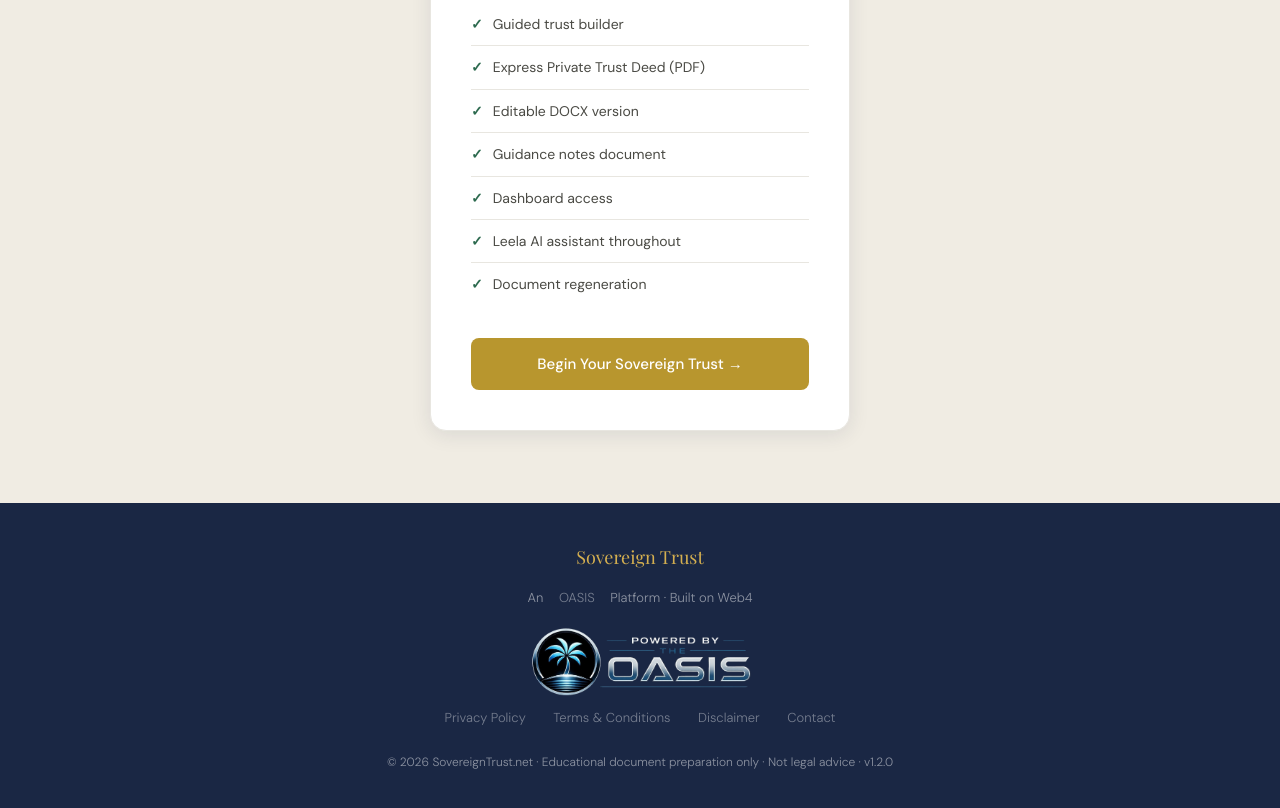
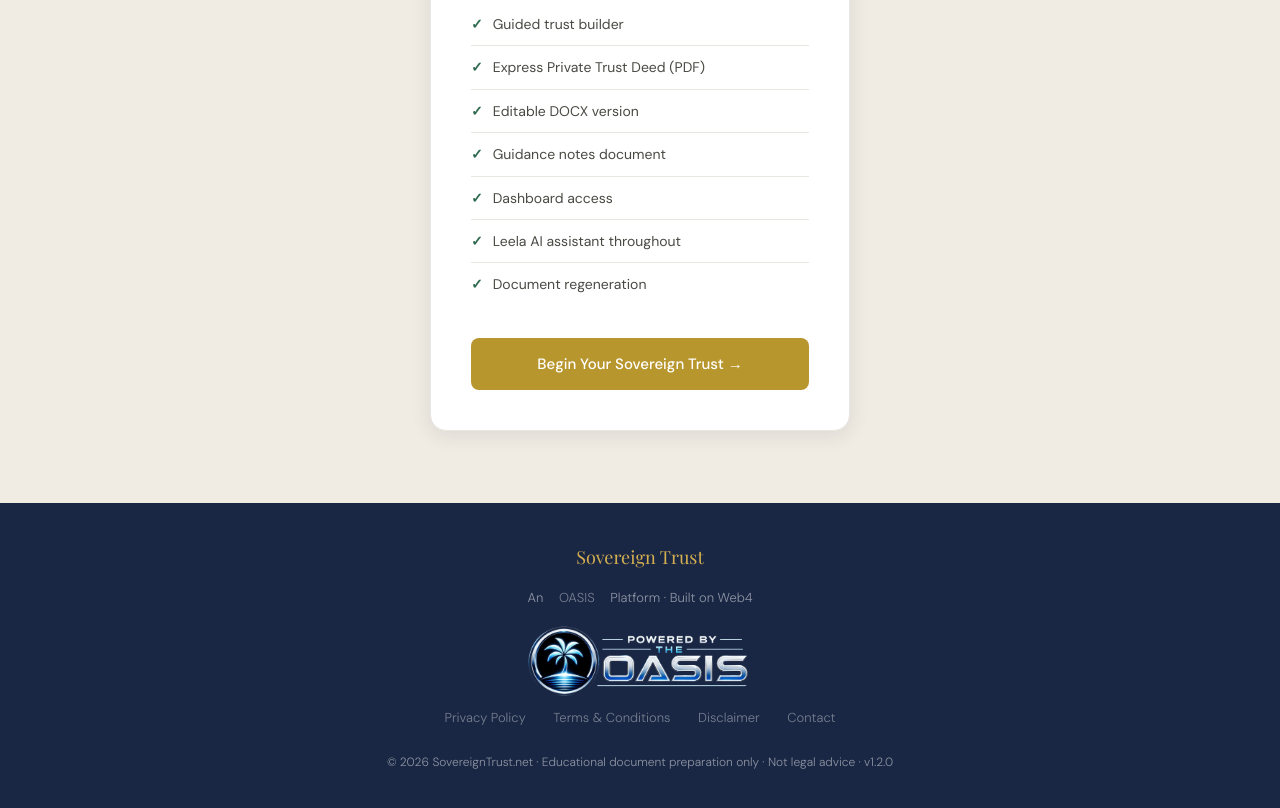
Before and after one commit to NextGenSoftwareUK/trust, a website: page index.html in a window 1280 px wide. Shown: the part 3971-4779 px from the top of the page. Drawn offline with nearby package versions, Linux system fonts and the light colour scheme; a web font is replaced by a local one.

Commit message:
new dark logo

```diff
--- a/index.html
+++ b/index.html
@@ -208,7 +208,7 @@
   <div class="footer-logo">Sovereign Trust</div>
   <p style="margin-bottom:16px;">An <a href="https://oasisweb4.com">OASIS</a> Platform · Built on Web4</p>
   <!-- <p><img src="/img/PoweredByTheOASIS.png" height="244" alt="Powered By The OASIS Logo"></p> -->
-   <p><img src="/img/PoweredByTheOASISTransDark.png" height="77" alt="Powered By The OASIS Logo"></p>
+   <p><img src="/img/PoweredByTheOASISTransDark2.png" height="77" alt="Powered By The OASIS Logo"></p>
   <div>
     <a href="#">Privacy Policy</a>
     <a href="#">Terms &amp; Conditions</a>
```
Also changed, not shown: img/OASIS Logo Dark.jpg, img/PoweredByTheOASISTransDark2.png (added).
